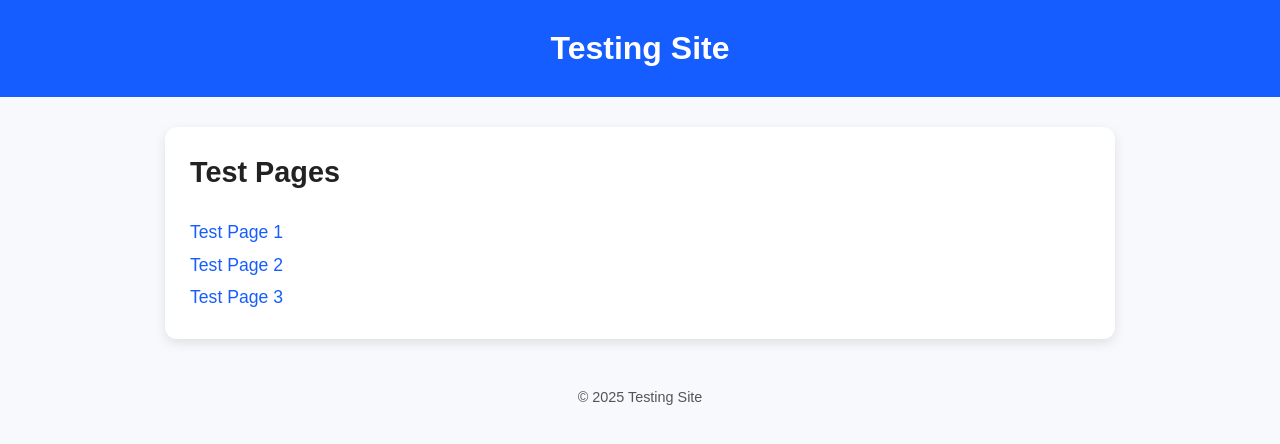
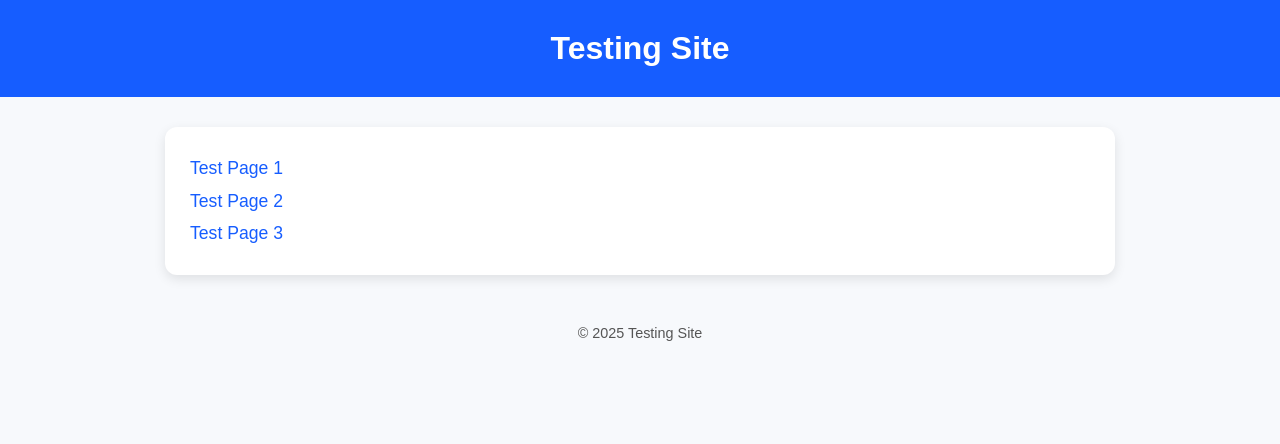
Before and after one commit to BobAinsworth/bobainsworth.github.testing, a plain HTML site: page index.html in a window 1280 px wide. Drawn offline with Linux system fonts and the light colour scheme.

Commit message:
Update index.html

```diff
--- a/index.html
+++ b/index.html
@@ -33,13 +33,9 @@
       line-height: 1.4;
     }
 
-    h2 {
-      margin-top: 0;
-    }
-
     .link-list a {
       display: block;
-      padding: 4px 0;   /* tighter spacing */
+      padding: 4px 0; /* compact spacing */
       color: #165dff;
       text-decoration: none;
       font-size: 1.1rem;
@@ -65,8 +61,6 @@
 
   <main>
 
-    <h2>Test Pages</h2>
-
     <div class="link-list">
       <a href="test1.html">Test Page 1</a>
       <a href="test2.html">Test Page 2</a>
```
